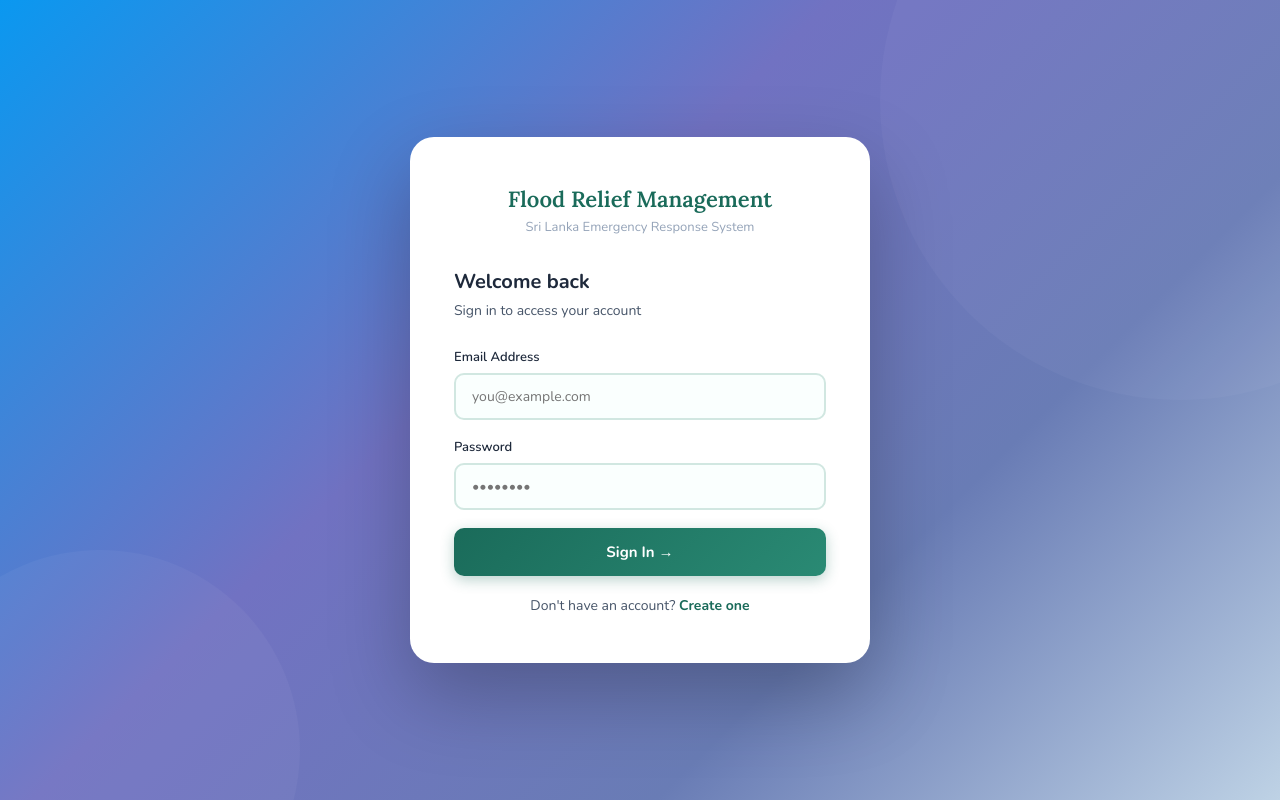
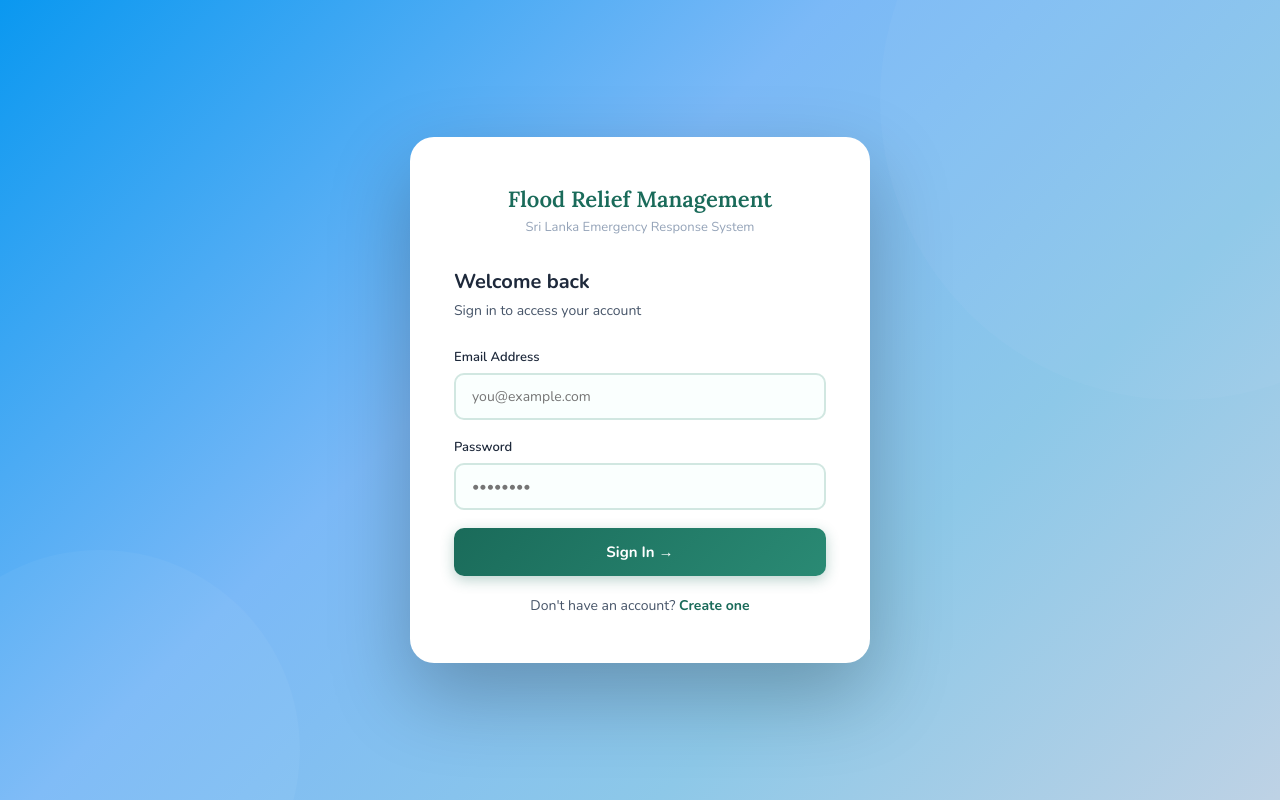
Before and after one commit to sandeepa-2004/CSC-1051-Project, a PHP site: page / in a window 1280 px wide. Run offline with PHP 8.4, Linux system fonts and the light colour scheme.

Commit message:
changed the color combination in index page

```diff
--- a/style.css
+++ b/style.css
@@ -42,7 +42,7 @@ body {
     display: flex;
     align-items: center;
     justify-content: center;
-    background: linear-gradient(135deg, #0a98f0 0%, #7172c2 40%, #697cb5 70%, #bed2e5 100%);
+    background: linear-gradient(135deg, #0a98f0 0%, #7bb9f7 40%, #8dc8e8 70%, #bed2e5 100%);
     position: relative;
     overflow: hidden;
     padding: 20px;
```
